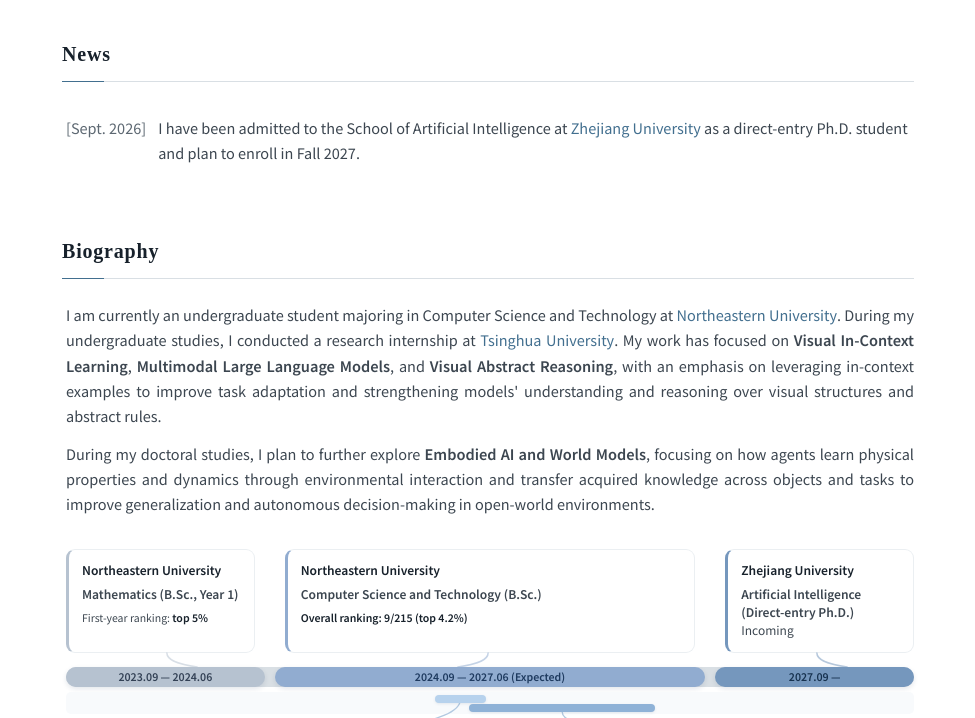
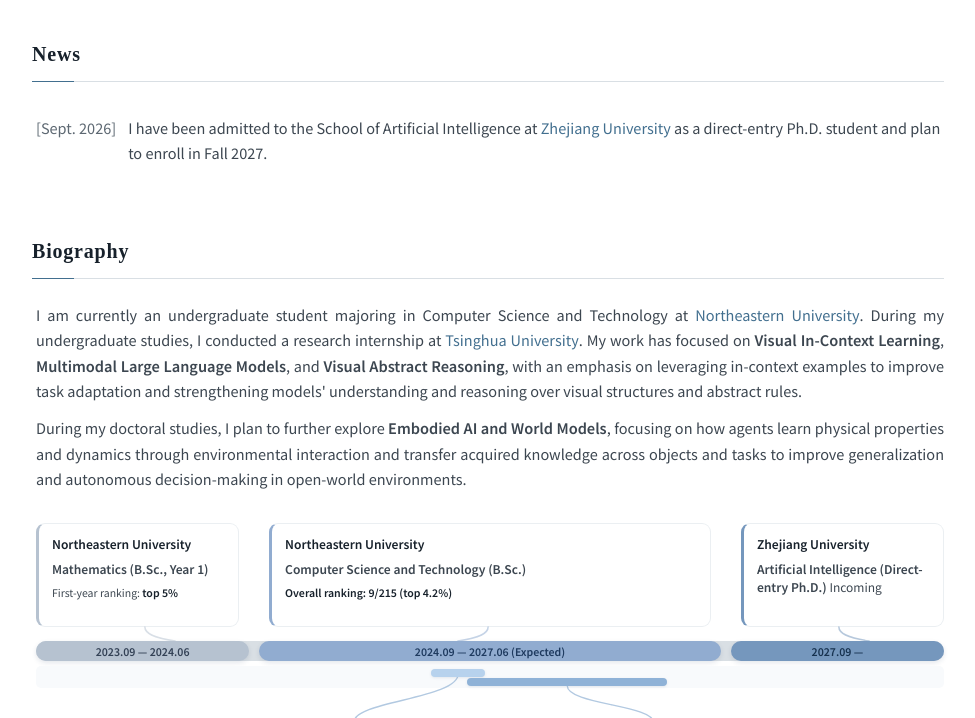
Before and after one commit to panhh0804/panhh0804.github.io, a plain HTML site: page index.html in a window 1280 px wide. Shown: the part 272-990 px from the top of the page, without its empty margins (152-1127 px from the left). Drawn offline with Linux system fonts and the light colour scheme.

Commit message:
调整页面宽度

```diff
--- a/index.html
+++ b/index.html
@@ -19,7 +19,7 @@
     <link rel="icon" type="image/png" sizes="16x16" href="favicon-16x16.png">
     <link rel="apple-touch-icon" sizes="180x180" href="apple-touch-icon.png">
     <link rel="manifest" href="site.webmanifest">
-    <link rel="stylesheet" href="style.css?v=19">
+    <link rel="stylesheet" href="style.css?v=20">
     <link rel="preconnect" href="https://fonts.googleapis.com">
     <link rel="preconnect" href="https://fonts.gstatic.com" crossorigin>
     <link href="https://fonts.googleapis.com/css2?family=Noto+Serif+SC:wght@400;600;700&amp;family=Noto+Sans+SC:wght@300;400;500;600&amp;display=swap" rel="stylesheet">
--- a/style.css
+++ b/style.css
@@ -19,7 +19,7 @@
     --color-rank-b: #c05621;
     --font-sans: 'Noto Sans SC', -apple-system, BlinkMacSystemFont, 'Segoe UI', Roboto, sans-serif;
     --font-serif: 'Noto Serif SC', 'Songti SC', 'SimSun', serif;
-    --max-width: 900px;
+    --max-width: 960px;
     --shadow-sm: 0 1px 2px rgba(0,0,0,0.04);
     --shadow-md: 0 2px 8px rgba(0,0,0,0.05);
     --shadow-lg: 0 6px 18px rgba(0,0,0,0.07);
```
